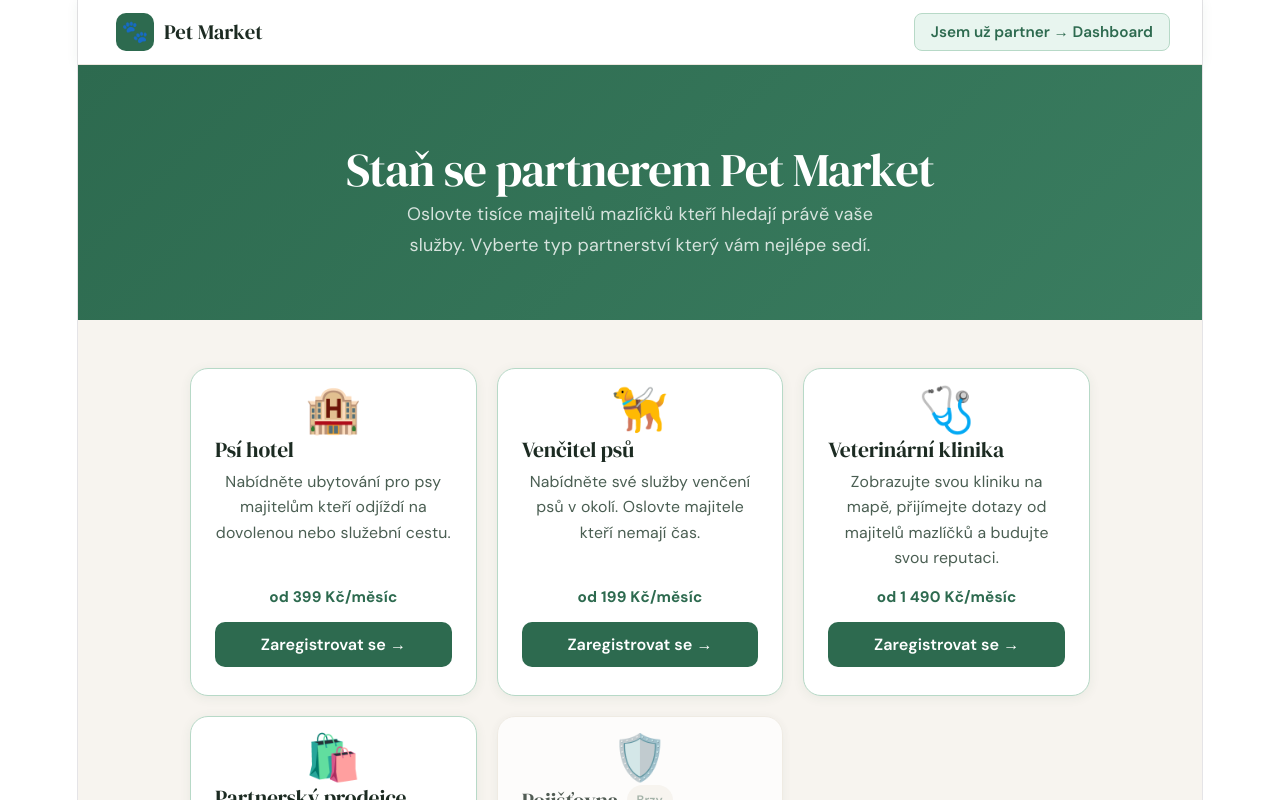
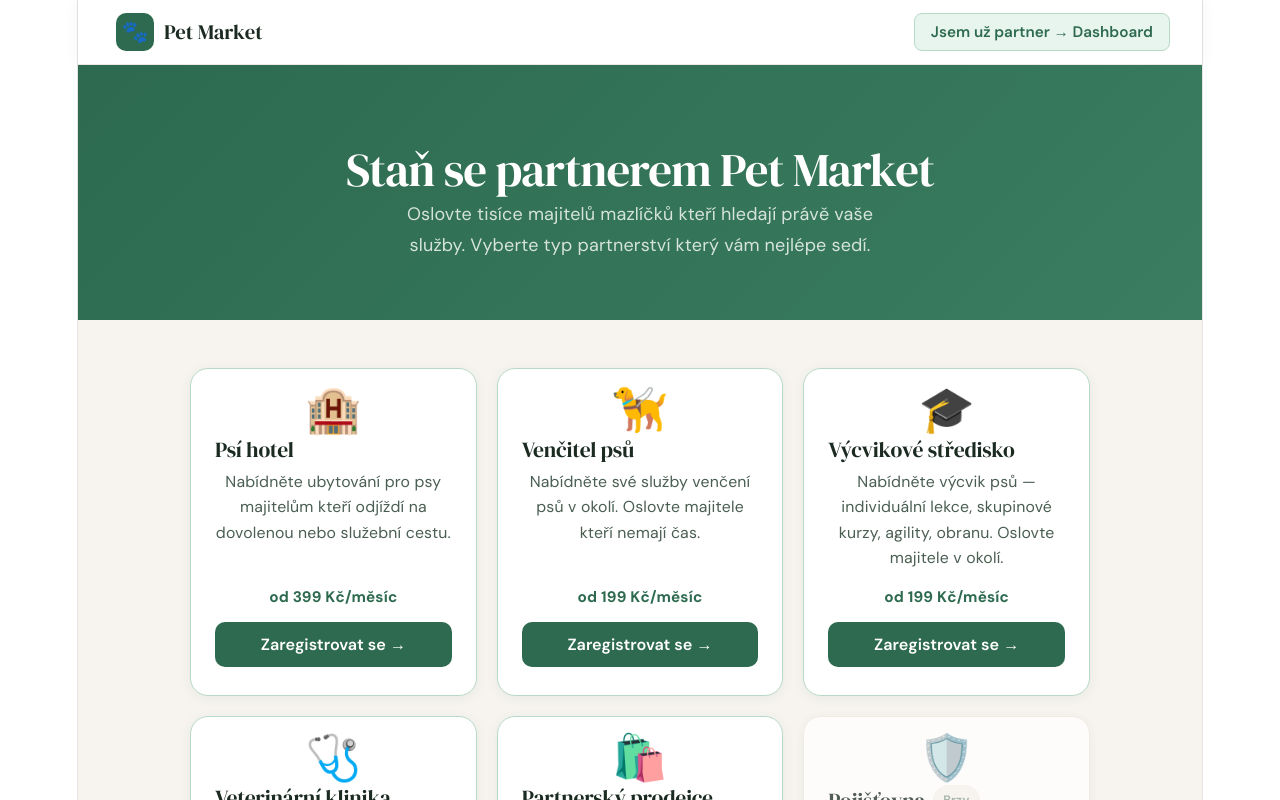
Before and after one commit to horejsijakub7799-lgtm/Petmarket, a React (Vite) app: page /partneri in a window 1280 px wide. Shown: the top 800 px of the page. Built offline with nearby package versions, Linux system fonts and the light colour scheme; no server answers.

Commit message:
Add vycvik to App.jsx services and PartneriPage registration

```diff
--- a/src/App.jsx
+++ b/src/App.jsx
@@ -58,6 +58,7 @@ const SERVICES = [
   { id: "bazar", label: "Bazar věcí", icon: "🛍️" },
   { id: "veterinar", label: "Veterinární kliniky", icon: "🩺" },
   { id: "venceni", label: "Venčení", icon: "🦮" },
+  { id: "vycvik", label: "Výcvik psů", icon: "🎓" },
   { id: "hotel", label: "Psí hotely", icon: "🏨" },
   { id: "pojisteni", label: "Pojištění mazlíčka", icon: "🛡️" },
   { id: "partneri", label: "Partnerští prodejci", icon: "🤝" },
@@ -975,6 +976,7 @@ export default function PetMarket() {
     else if (service.id === "veterinar") window.location.href = "/veterinari";
     else if (service.id === "hotel") window.location.href = "/hotely";
     else if (service.id === "venceni") window.location.href = "/venceni";
+    else if (service.id === "vycvik") window.location.href = "/vycvik";
     else if (service.id === "partneri") window.location.href = "/shop";
     else if (service.id === "pojisteni") window.location.href = "/pojisteni";
     else if (service.id === "rady") window.location.href = "/rady";
--- a/src/PartneriPage.jsx
+++ b/src/PartneriPage.jsx
@@ -17,6 +17,15 @@ const PARTNERI = [
     desc: "Nabídněte své služby venčení psů v okolí. Oslovte majitele kteří nemají čas.",
     price: "od 199 Kč/měsíc",
     url: "/vencitel/registrace",
+    available: true,
+  },
+  {
+    id: "vycvik",
+    icon: "🎓",
+    title: "Výcvikové středisko",
+    desc: "Nabídněte výcvik psů — individuální lekce, skupinové kurzy, agility, obranu. Oslovte majitele v okolí.",
+    price: "od 199 Kč/měsíc",
+    url: "/vycvik/registrace",
     available: true,
   },
   {
```
